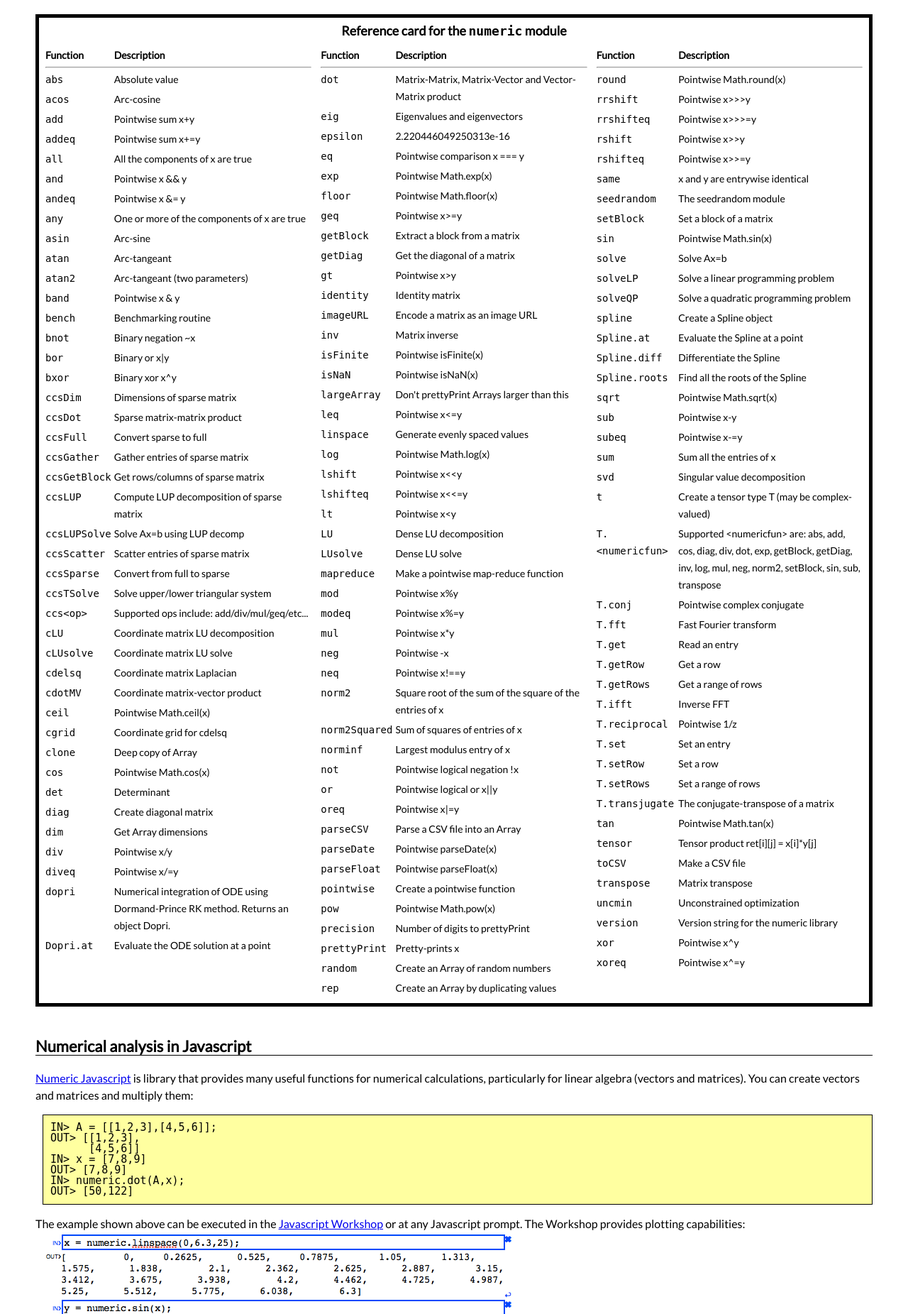
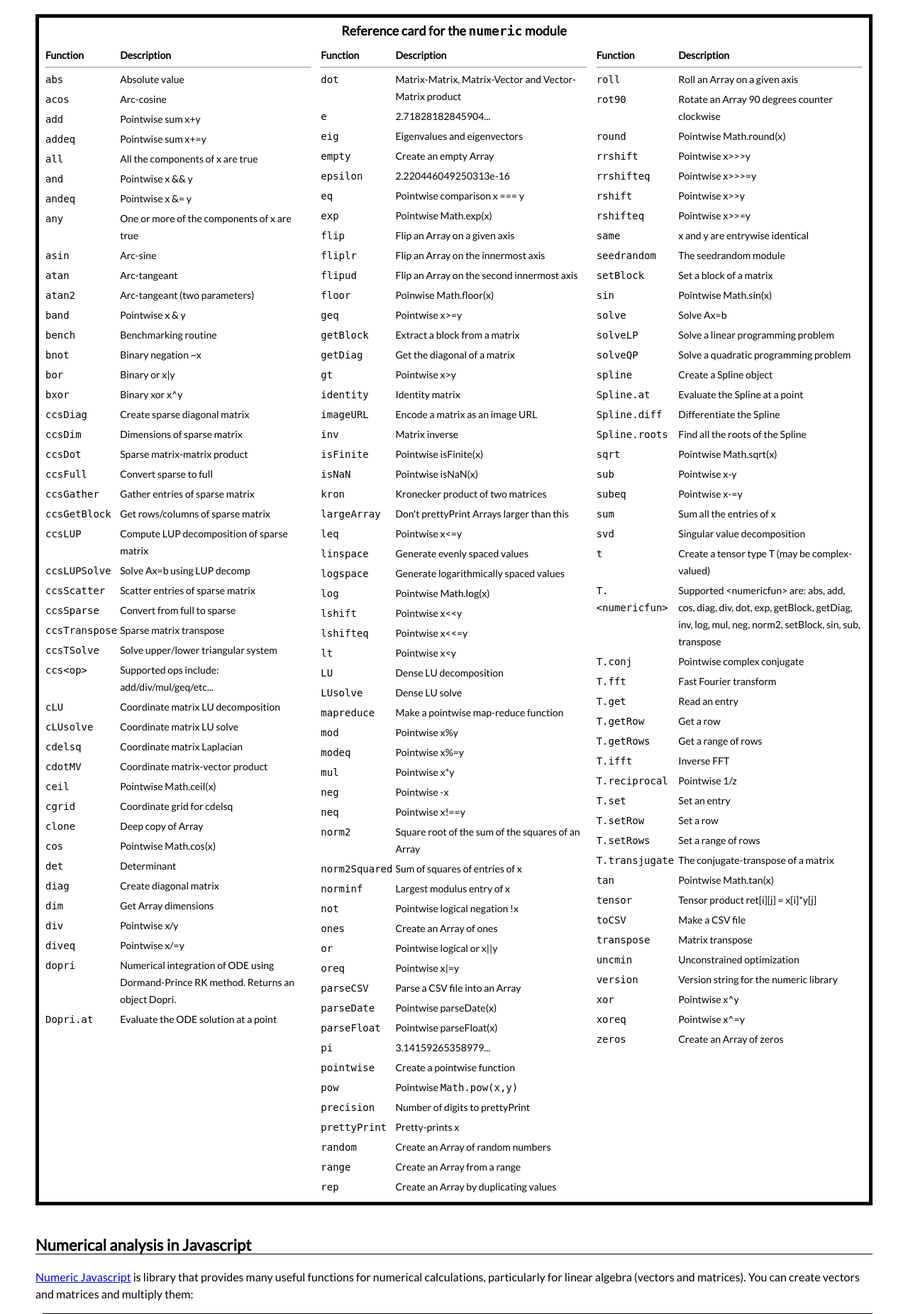
Before and after one commit to sloisel/numeric, a PHP site: page /documentation.html in a window 1280 px wide. Shown: the top 1851 px of the page at 71% size. Run offline with PHP 8.4, Linux system fonts and the light colour scheme.

Commit message:
updated documentation sources

```diff
--- a/documentation.html
+++ b/documentation.html
@@ -49,6 +49,7 @@ OUT> 0.2694
 <tr><td><tt>bnot</tt><td>Binary negation ~x
 <tr><td><tt>bor</tt><td>Binary or x|y
 <tr><td><tt>bxor</tt><td>Binary xor x^y
+<tr><td><tt>ccsDiag</tt><td>Create sparse diagonal matrix
 <tr><td><tt>ccsDim</tt><td>Dimensions of sparse matrix
 <tr><td><tt>ccsDot</tt><td>Sparse matrix-matrix product
 <tr><td><tt>ccsFull</tt><td>Convert sparse to full
@@ -58,6 +59,7 @@ OUT> 0.2694
 <tr><td><tt>ccsLUPSolve</tt><td>Solve Ax=b using LUP decomp
 <tr><td><tt>ccsScatter</tt><td>Scatter entries of sparse matrix
 <tr><td><tt>ccsSparse</tt><td>Convert from full to sparse
+<tr><td><tt>ccsTranspose</tt><td>Sparse matrix transpose
 <tr><td><tt>ccsTSolve</tt><td>Solve upper/lower triangular system
 <tr><td><tt>ccs&lt;op&gt;</td><td>Supported ops include: add/div/mul/geq/etc...
 <tr><td><tt>cLU</tt><td>Coordinate matrix LU decomposition
@@ -81,11 +83,16 @@ OUT> 0.2694
 <tr><td><b>Function</b><td><b>Description</b>
 <tr><td colspan=2><hr>
 <tr><td><tt>dot</tt><td>Matrix-Matrix, Matrix-Vector and Vector-Matrix product
+<tr><td><tt>e</tt><td>2.71828182845904...
 <tr><td><tt>eig</tt><td>Eigenvalues and eigenvectors
+<tr><td><tt>empty</tt><td>Create an empty Array
 <tr><td><tt>epsilon</tt><td>2.220446049250313e-16
 <tr><td><tt>eq</tt><td>Pointwise comparison x === y
 <tr><td><tt>exp</tt><td>Pointwise Math.exp(x)
-<tr><td><tt>floor</tt><td>Pointwise Math.floor(x)
+<tr><td><tt>flip</tt><td>Flip an Array on a given axis
+<tr><td><tt>fliplr</tt><td>Flip an Array on the innermost axis
+<tr><td><tt>flipud</tt><td>Flip an Array on the second innermost axis
+<tr><td><tt>floor</tt><td>Poinwise Math.floor(x)
 <tr><td><tt>geq</tt><td>Pointwise x&gt;=y
 <tr><td><tt>getBlock</tt><td>Extract a block from a matrix
 <tr><td><tt>getDiag</tt><td>Get the diagonal of a matrix
@@ -95,9 +102,11 @@ OUT> 0.2694
 <tr><td><tt>inv</tt><td>Matrix inverse
 <tr><td><tt>isFinite</tt><td>Pointwise isFinite(x)
 <tr><td><tt>isNaN</tt><td>Pointwise isNaN(x)
+<tr><td><tt>kron</tt><td>Kronecker product of two matrices
 <tr><td><tt>largeArray</tt><td>Don't prettyPrint Arrays larger than this
 <tr><td><tt>leq</tt><td>Pointwise x&lt;=y
 <tr><td><tt>linspace</tt><td>Generate evenly spaced values
+<tr><td><tt>logspace</tt><td>Generate logarithmically spaced values
 <tr><td><tt>log</tt><td>Pointwise Math.log(x)
 <tr><td><tt>lshift</tt><td>Pointwise x&lt;&lt;y
 <tr><td><tt>lshifteq</tt><td>Pointwise x&lt;&lt;=y
@@ -110,26 +119,31 @@ OUT> 0.2694
 <tr><td><tt>mul</tt><td>Pointwise x*y
 <tr><td><tt>neg</tt><td>Pointwise -x
 <tr><td><tt>neq</tt><td>Pointwise x!==y
-<tr><td><tt>norm2</tt><td>Square root of the sum of the square of the entries of x
+<tr><td><tt>norm2</tt><td>Square root of the sum of the squares of an Array
 <tr><td><tt>norm2Squared</tt><td>Sum of squares of entries of x
 <tr><td><tt>norminf</tt><td>Largest modulus entry of x
 <tr><td><tt>not</tt><td>Pointwise logical negation !x
+<tr><td><tt>ones</tt><td>Create an Array of ones
 <tr><td><tt>or</tt><td>Pointwise logical or x||y
 <tr><td><tt>oreq</tt><td>Pointwise x|=y
 <tr><td><tt>parseCSV</tt><td>Parse a CSV file into an Array
 <tr><td><tt>parseDate</tt><td>Pointwise parseDate(x)
 <tr><td><tt>parseFloat</tt><td>Pointwise parseFloat(x)
+<tr><td><tt>pi</tt><td>3.14159265358979...
 <tr><td><tt>pointwise</tt><td>Create a pointwise function
-<tr><td><tt>pow</tt><td>Pointwise Math.pow(x)
+<tr><td><tt>pow</tt><td>Pointwise <tt>Math.pow(x,y)</tt>
 <tr><td><tt>precision</tt><td>Number of digits to prettyPrint
 <tr><td><tt>prettyPrint</tt><td>Pretty-prints x
 <tr><td><tt>random</tt><td>Create an Array of random numbers
+<tr><td><tt>range</tt><td>Create an Array from a range
 <tr><td><tt>rep</tt><td>Create an Array by duplicating values
 </table>
 <td valign="top" width="33%">
 <table>
 <tr><td><b>Function</b><td><b>Description</b>
 <tr><td colspan=2><hr>
+<tr><td><tt>roll</tt><td>Roll an Array on a given axis
+<tr><td><tt>rot90</tt><td>Rotate an Array 90 degrees counter clockwise
 <tr><td><tt>round</tt><td>Pointwise Math.round(x)
 <tr><td><tt>rrshift</tt><td>Pointwise x&gt;&gt;&gt;y
 <tr><td><tt>rrshifteq</tt><td>Pointwise x&gt;&gt;&gt;=y
@@ -172,6 +186,7 @@ OUT> 0.2694
 <tr><td><tt>version</tt><td>Version string for the numeric library
 <tr><td><tt>xor</tt><td>Pointwise x^y
 <tr><td><tt>xoreq</tt><td>Pointwise x^=y
+<tr><td><tt>zeros</tt><td>Create an Array of zeros
 </table></table>
 
 <br>
@@ -336,6 +351,19 @@ OUT> [[0,0,0],
       [0,0,0]]
 </pre>
 
+You can create a multidimensional Array of zeros or ones using the functions <tt>numeric.zeros()</tt> and
+<tt>numeric.ones()</tt>, and empty Arrays using <tt>numeric.empty()</tt>.
+
+<pre>
+IN> numeric.zeros([2,2])
+OUT> [[0,0],
+      [0,0]]
+IN> numeric.ones([5,1])
+OUT> [[1],[1],[1],[1],[1]]
+IN> numeric.empty([2,3])
+OUT> [[,,],[,,]]
+</pre>
+
 You can loop over Arrays as you normally would. However, in order to quickly generate optimized
 loops, the <tt>numeric</tt> library provides a few efficient loop-generation mechanisms. For example, the
 <tt>numeric.mapreduce()</tt> function can be used to make a function that computes the sum of all the
@@ -366,11 +394,29 @@ OUT> false
 </pre>
 
 You can create a diagonal matrix using <tt>numeric.diag()</tt>
+
 <pre>
 IN> numeric.diag([1,2,3])
 OUT> [[1,0,0],
       [0,2,0],
       [0,0,3]]
+</pre>
+
+Arrays can be reversed using <tt>numeric.flip()</tt>, rotated using <tt>numeric.rot90()</tt>, and rolled using <tt>numeric.roll()</tt>.
+
+<pre>
+IN> numeric.flip([1,2,3,4])
+OUT> [4,3,2,1]
+IN> numeric.flip([[1,2],[3,4]], 0)
+OUT> [[3,4],[1,2]]
+IN> numeric.flip([[1,2],[3,4]], 1)
+OUT> [[2,1],[4,3]]
+IN> numeric.rot90([[1,2],[3,4]])
+OUT> [[2,4],[1,3]]
+IN> numeric.roll([1,2,3,4], 2)
+OUT> [3,4,1,2]
+IN> numeric.roll([[1,2],[3,4],[5,6]], 1, 0)
+OUT> [[5,6],[1,2],[3,4]]
 </pre>
 
 The function <tt>numeric.identity()</tt> returns the identity matrix.
@@ -395,6 +441,28 @@ IN> numeric.linspace(1,5);
 OUT> [1,2,3,4,5]
 IN> numeric.linspace(1,3,5);
 OUT> [1,1.5,2,2.5,3]
+</pre>
+
+Or a vector of logarithmically spaced values between Math.pow(exp,a) and Math.pow(exp,b), where the default <tt>exp</tt> exponent is 10:
+
+<pre>
+IN> numeric.logspace(0,1,5);
+OUT> [1, 1.7782794100389228, 3.1622776601683795, 5.623413251903491, 10]
+IN> numeric.logspace(1,3,5,10);
+OUT> [10,31.62,1e2,316.2,1e3]
+</pre>
+
+Or via some range specifier:
+
+<pre>
+IN> numeric.range(7);
+OUT> [0,1,2,3,4,5,6]
+IN> numeric.range(0, 5);
+OUT> [0,1,2,3,4]
+IN> numeric.range(1, 3);
+OUT> [1,2]
+IN> numeric.range(-1, 6, 2);
+OUT> [-1, 1, 3, 5]
 </pre>
 
 <!--
@@ -575,6 +643,15 @@ OUT> [[ 1],
       [10],
       [11],
       [12]]
+</pre>
+
+Kronecker product:
+<pre>
+IN> numeric.kron([[1,0],[0,1]],[[1,2],[3,4]])
+OUT> [[1,2,0,0],
+      [3,4,0,0],
+      [0,0,1,2],
+      [0,0,3,4]]
 </pre>
 
 You can compute the 2-norm of an Array, which is the square root of the sum of the squares of the entries.
@@ -846,6 +923,20 @@ IN> M = [[0,1,3,6],[0,0,1,0,1,2],[3,-1,2,3,-2,4]];
 OUT> [3.167,2,0.5]
 IN> numeric.ccsDot(M,[[0,3],[0,1,2],x])
 OUT> [[0,3],[0,1,2],[9,3,2]]
+</pre>
+Create a sparse diangoal matrix
+<pre>
+IN> SA = numeric.ccsDiag([1,2,3]);
+OUT> [[ 0, 1, 2, 3],
+      [ 0, 1, 2],
+      [ 1, 2, 3]]
+</pre>
+Tranpose a sparse matrix
+<pre>
+IN> numeric.ccsTranspose(numeric.ccsScatter([[0,1,2],[2,1,0],[1,2,4]]));
+OUT> [[ 0, 1, 2, 3],
+      [ 2, 1, 0],
+      [ 1, 2, 4]]
 </pre>
 We provide an LU=PA decomposition:
 <pre>
```
Also changed, not shown: workshop.php (+4 -4 lines), README.md.
